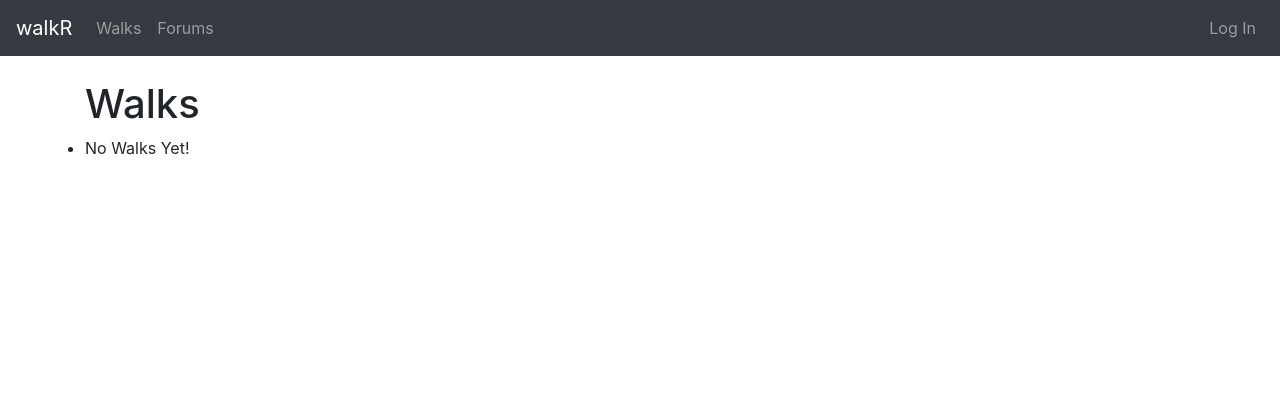
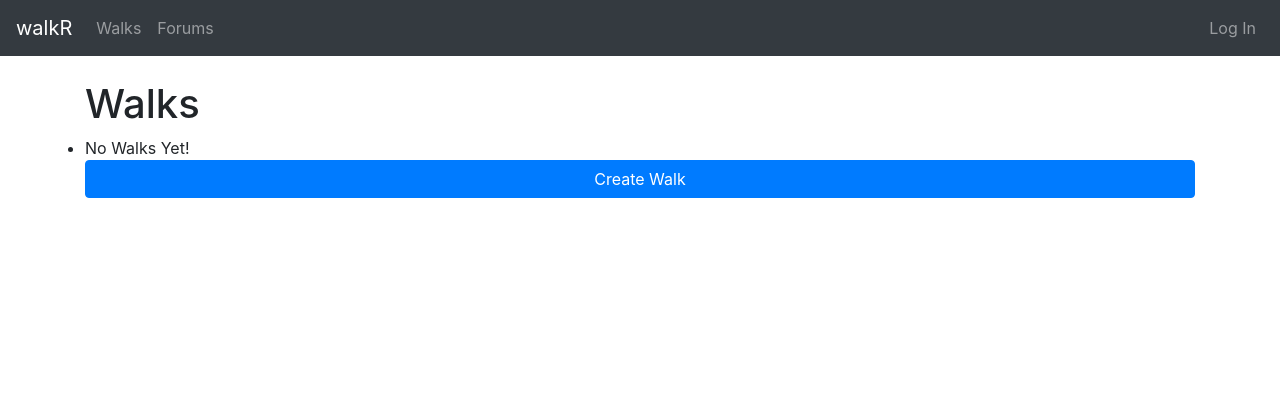
Before and after one commit to yashkir/walkr, a Django app: page /walks/ in a window 1280 px wide. Shown: the top 420 px of the page. Run offline with Django 3.2, Linux system fonts and the light colour scheme; data that the repository does not hold is empty; some libraries are stand-ins or nearby versions.

Commit message:
Implement Create Walk Button

```diff
--- a/walks/templates/walk_list.html
+++ b/walks/templates/walk_list.html
@@ -12,5 +12,6 @@ Profile
 {% empty %}
     <li>No Walks Yet!</li>
 {% endfor %}
+<button onclick="location.href='/walks/create_walk/'" type="button" class="btn btn-primary">Create Walk</button>
 </ul>
 {% endblock %}
```
